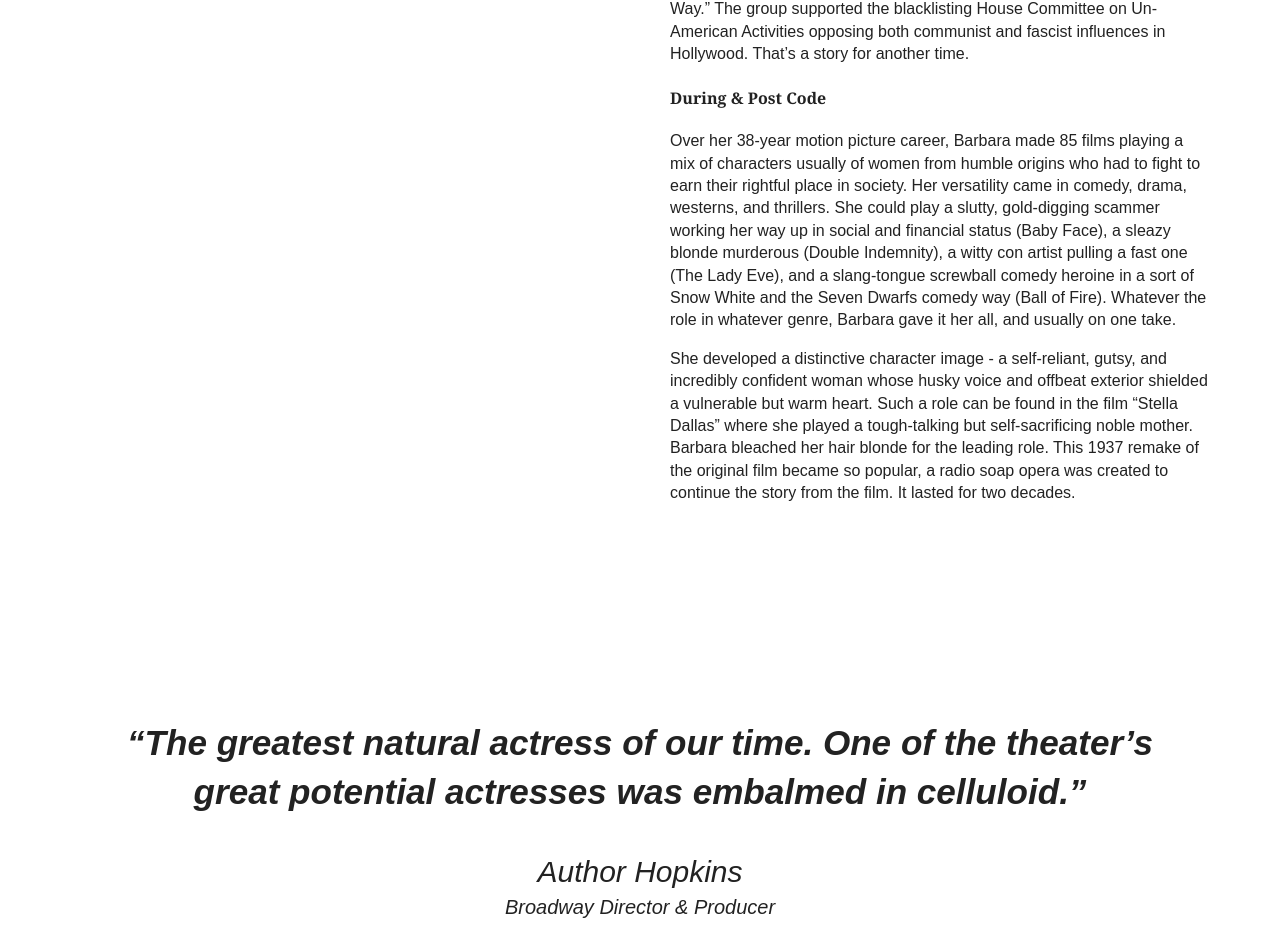
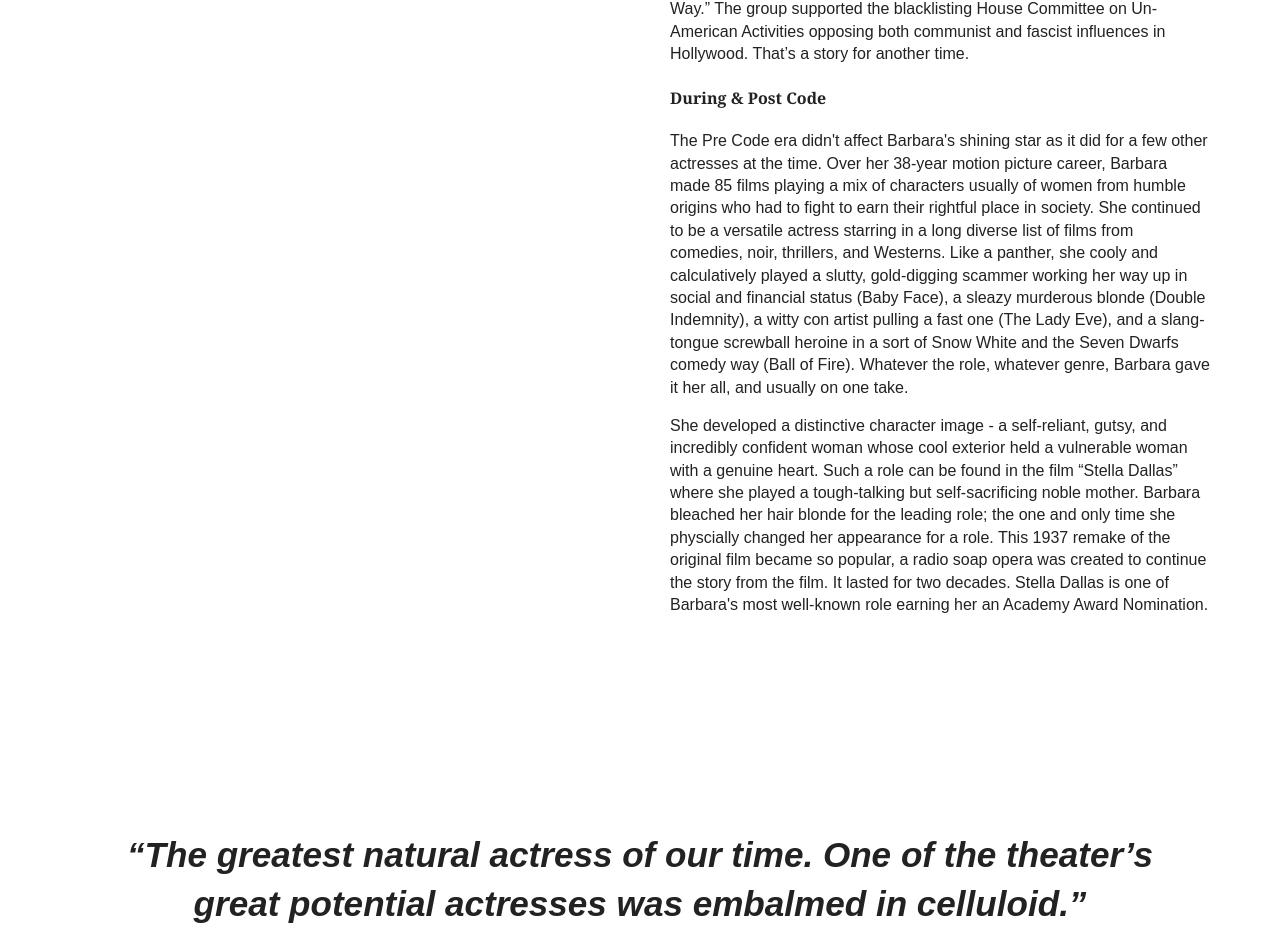
Before and after one commit to christinetran825/stanwyck-tribute, a React (Create React App) app: page / in a window 1280 px wide. Shown: the part 4393-5320 px from the top of the page. Built offline with nearby package versions, Linux system fonts and the light colour scheme.

Commit message:
added more text content

```diff
--- a/src/components/MotionPictures.js
+++ b/src/components/MotionPictures.js
@@ -27,9 +27,9 @@ class MotionPictures extends Component {
           <p>Ironically, the staunchly conservative Barbara would become a member of the Motion Picture Alliance for the Preservation of American Ideals. She believed that “hard work with the prospect of rich reward was the American Way.” The group supported the blacklisting House Committee on Un-American Activities opposing both communist and fascist influences in Hollywood. That’s a story for another time.</p>
 
           <h4>During & Post Code</h4>
-          <p>Over her 38-year motion picture career, Barbara made 85 films playing a mix of characters usually of women from humble origins who had to fight to earn their rightful place in society. Her versatility came in comedy, drama, westerns, and thrillers. She could play a slutty, gold-digging scammer working her way up in social and financial status (Baby Face), a sleazy blonde murderous (Double Indemnity), a witty con artist pulling a fast one (The Lady Eve), and a slang-tongue screwball comedy heroine in a sort of Snow White and the Seven Dwarfs comedy way (Ball of Fire). Whatever the role in whatever genre, Barbara gave it her all, and usually on one take.</p>
+          <p>The Pre Code era didn't affect Barbara's shining star as it did for a few other actresses at the time. Over her 38-year motion picture career, Barbara made 85 films playing a mix of characters usually of women from humble origins who had to fight to earn their rightful place in society. She continued to be a versatile actress starring in a long diverse list of films from comedies, noir, thrillers, and Westerns. Like a panther, she cooly and calculatively played a slutty, gold-digging scammer working her way up in social and financial status (Baby Face), a sleazy murderous blonde (Double Indemnity), a witty con artist pulling a fast one (The Lady Eve), and a slang-tongue screwball heroine in a sort of Snow White and the Seven Dwarfs comedy way (Ball of Fire). Whatever the role, whatever genre, Barbara gave it her all, and usually on one take.</p>
 
-          <p>She developed a distinctive character image - a self-reliant, gutsy, and incredibly confident woman whose husky voice and offbeat exterior shielded a vulnerable but warm heart. Such a role can be found in the film “Stella Dallas” where she played a tough-talking but self-sacrificing noble mother. Barbara bleached her hair blonde for the leading role. This 1937 remake of the original film became so popular, a radio soap opera was created to continue the story from the film. It lasted for two decades.</p>
+          <p>She developed a distinctive character image - a self-reliant, gutsy, and incredibly confident woman whose cool exterior held a vulnerable woman with a genuine heart. Such a role can be found in the film “Stella Dallas” where she played a tough-talking but self-sacrificing noble mother. Barbara bleached her hair blonde for the leading role; the one and only time she physcially changed her appearance for a role. This 1937 remake of the original film became so popular, a radio soap opera was created to continue the story from the film. It lasted for two decades. Stella Dallas is one of Barbara's most well-known role earning her an Academy Award Nomination.</p>
         </div>
         <div className="film-gallery">
           <img src="" alt=""/>
```
